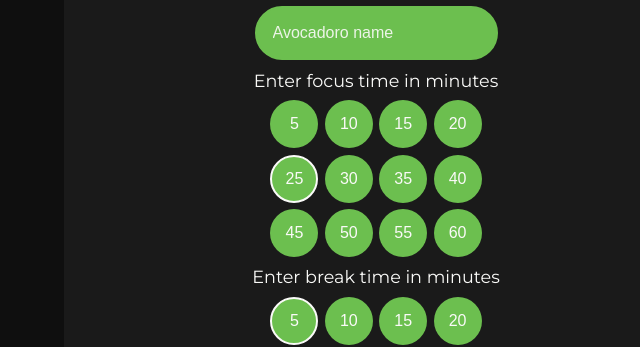
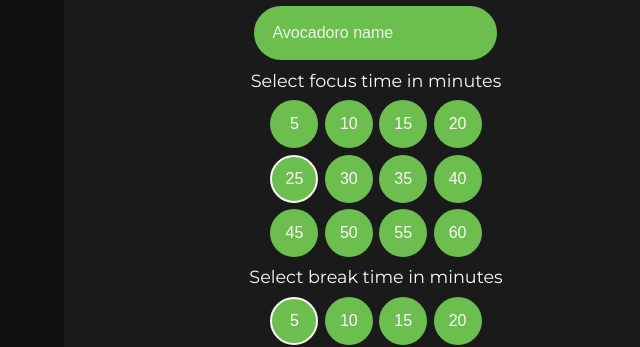
Before and after one commit to koleks92/Avocadoro, a React (Vite) app: page /add_group in a window 1280 px wide. Shown: the part 171-518 px from the top of the page, without its empty margins (264-904 px from the left). Built offline with nearby package versions, Linux system fonts and the light colour scheme; no server answers; a web font is replaced by a local one.

Commit message:
fix: Typo#

```diff
--- a/src/react/add_group.tsx
+++ b/src/react/add_group.tsx
@@ -155,7 +155,7 @@ export default function AddGroup() {
                     </div>
                     <div className="center_column_div">
                         <label htmlFor="focusTimer" className="add_group_label">
-                            Enter focus time in minutes
+                            Select focus time in minutes
                         </label>
                         <TimeSelector
                             min={5}
@@ -167,7 +167,7 @@ export default function AddGroup() {
                     </div>
                     <div className="center_column_div">
                         <label htmlFor="breakTimer" className="add_group_label">
-                            Enter break time in minutes
+                            Select break time in minutes
                         </label>
                         <TimeSelector
                             min={5}
```
